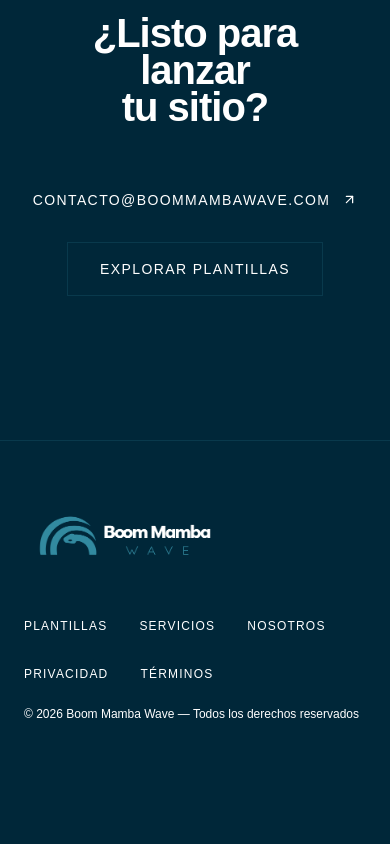
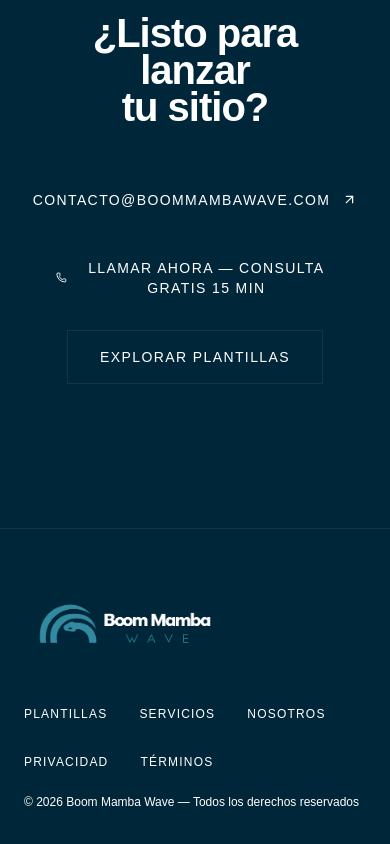
Before and after one commit to 482400494/mambawave, a React (Vite) app: page / in a window 390 px wide. Shown: the part 4805-5649 px from the top of the page. Before the commit the page ends 5567 px from the top, so only its background shows below. Built offline with nearby package versions, Linux system fonts and the light colour scheme.

Commit message:
Add phone call button for free 15-min consultation

```diff
--- a/src/app/App.tsx
+++ b/src/app/App.tsx
@@ -1,5 +1,5 @@
 import { useState, useEffect } from "react";
-import { ArrowUpRight, Menu, X, ArrowRight, Globe } from "lucide-react";
+import { ArrowUpRight, Menu, X, ArrowRight, Globe, Phone } from "lucide-react";
 import { ImageWithFallback } from "@/app/components/figma/ImageWithFallback";
 import logotipo from "@/imports/logo-nuevo.png";
 import isotipo from "@/imports/isotipo.png";
@@ -335,6 +335,13 @@ function Home({ lang }: { lang: 'en' | 'es' }) {
             contacto@boommambawave.com <ArrowUpRight size={15} />
           </a>
           <a
+            href="tel:+524922188690"
+            className="inline-flex items-center gap-3 px-8 py-4 bg-accent text-white text-sm font-medium tracking-widest uppercase hover:bg-accent/80 transition-colors duration-200"
+          >
+            <Phone size={15} />
+            {t.contact.call}
+          </a>
+          <a
             href="#templates"
             className="inline-flex items-center gap-3 px-8 py-4 border border-border text-sm font-medium tracking-widest uppercase hover:border-foreground transition-colors duration-200"
           >
--- a/src/locales/translations.ts
+++ b/src/locales/translations.ts
@@ -62,6 +62,7 @@ export const translations = {
       title2: "lanzar",
       title3: "tu sitio?",
       browse: "Explorar plantillas",
+      call: "Llamar ahora — Consulta gratis 15 min",
     },
     footer: {
       links: {
@@ -148,6 +149,7 @@ export const translations = {
       title2: "launch",
       title3: "your site?",
       browse: "Browse templates",
+      call: "Call now — Free 15 min consultation",
     },
     footer: {
       links: {
```
